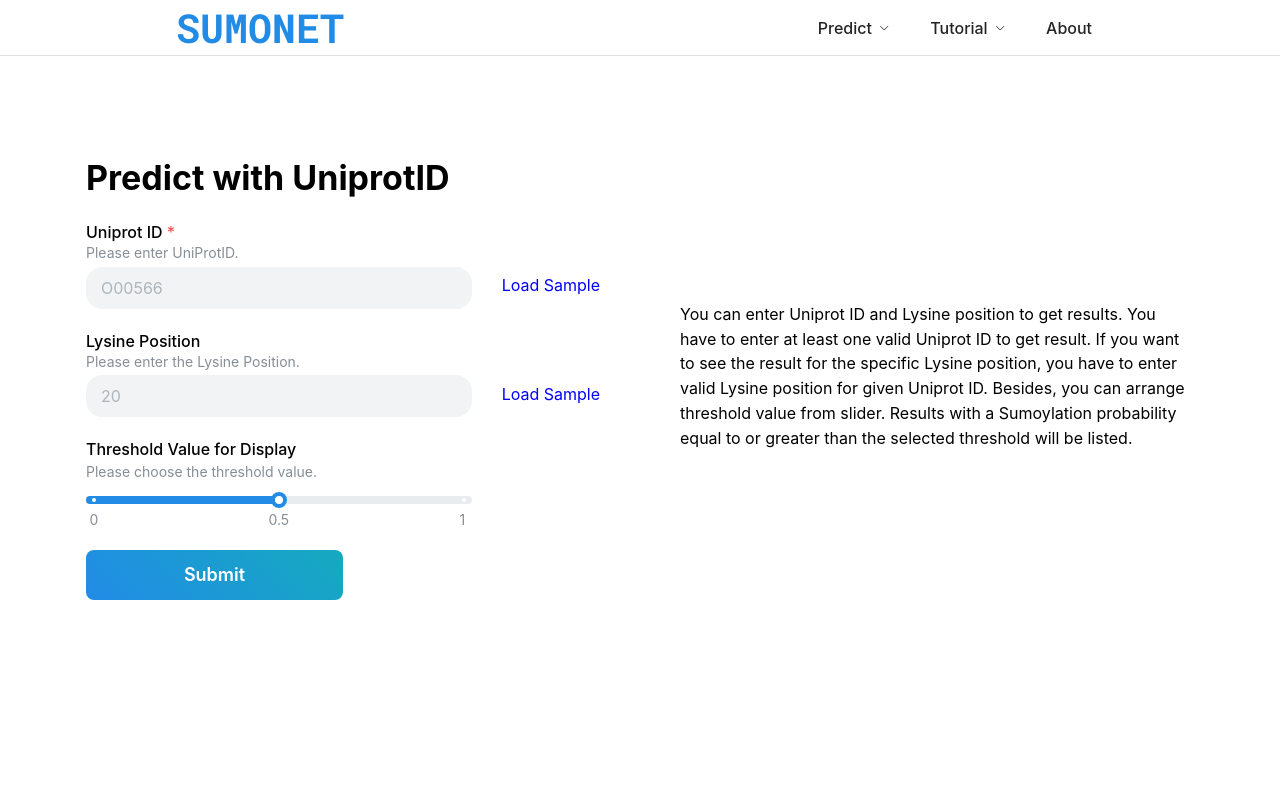
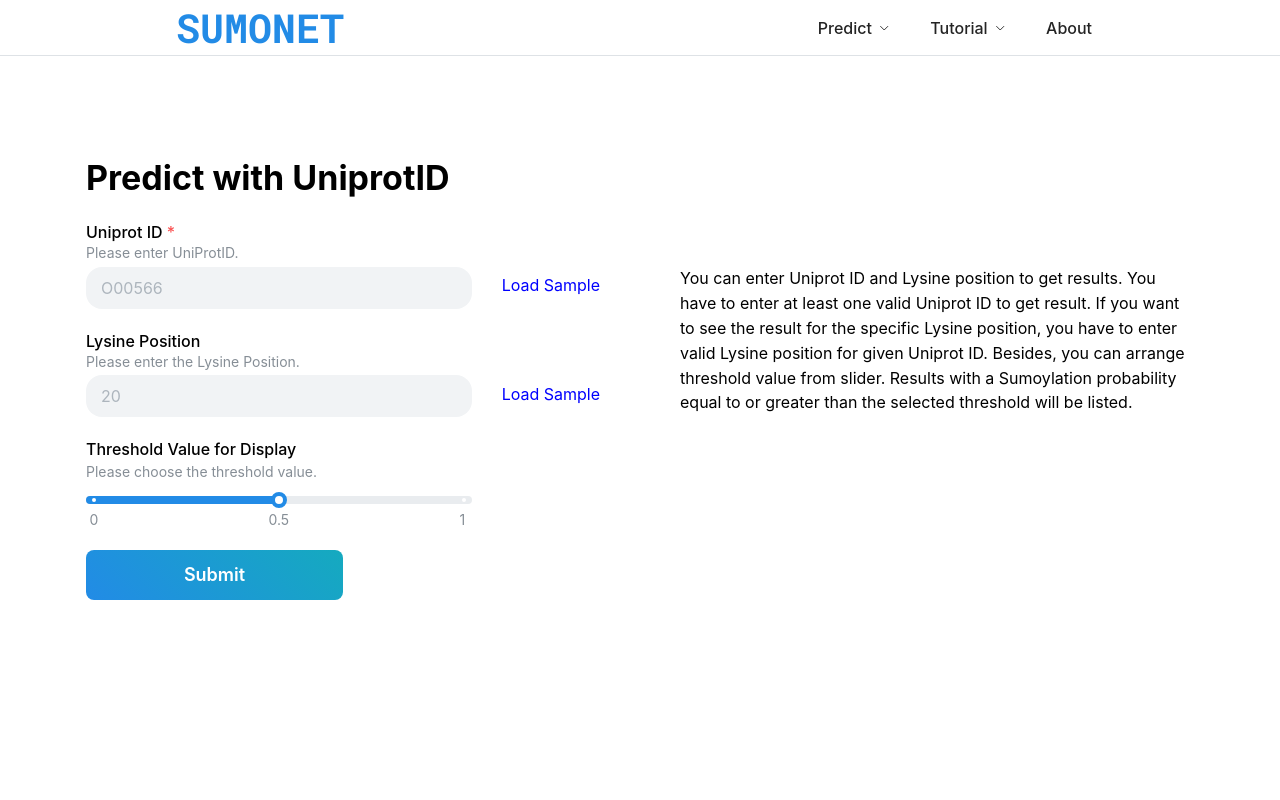
Before and after one commit to tastanlab/SUMOnet-Frontend, a Next.js app: page / in a window 1280 px wide. Shown: the top 800 px of the page. Built offline with nearby package versions, Linux system fonts and the light colour scheme.

Commit message:
Update Unıprot ıd UI
description alligned with the load sample button

```diff
--- a/components/prot/prot.tsx
+++ b/components/prot/prot.tsx
@@ -204,7 +204,9 @@ function Prot() {
 
       {/* Right Half: Text or Additional Content */}
       <Flex direction={'column'} justify="center" style={{ width: '50%', paddingLeft: '40px' }}>
-        <p style={{ marginBottom: '20px' }}>You can enter Uniprot ID and Lysine position to get results.
+        <p style={{ margin: '0px',
+          paddingBottom:'75px'
+         }}>You can enter Uniprot ID and Lysine position to get results.
         You have to enter at least one valid Uniprot ID to get result.
         If you want to see the result for the specific Lysine position, you have to enter valid Lysine position for given Uniprot ID.
         Besides, you can arrange threshold value from slider. Results with a Sumoylation probability equal to or greater than the selected threshold will be listed. </p>
```
